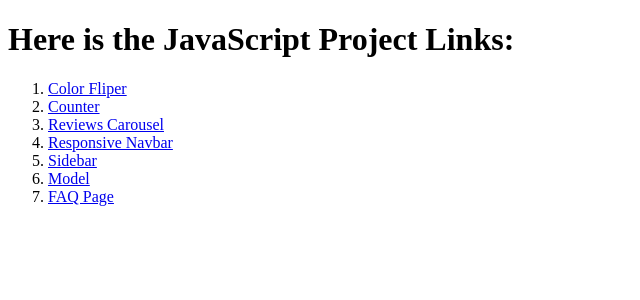
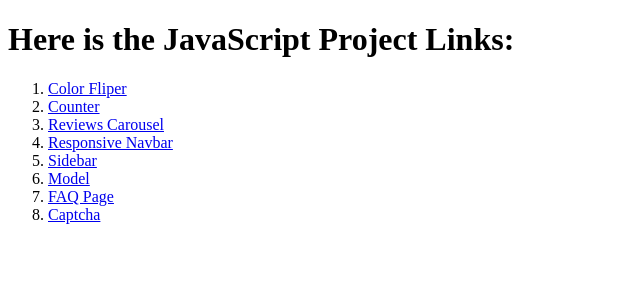
Before and after one commit to MTahir27/JavaScript_Projects, a PHP site: page / in a window 1280 px wide. Shown: the top 300 px of the page, without its empty margins (0-640 px from the left). Run offline with PHP 8.4, Linux system fonts and the light colour scheme.

Commit message:
Captcha Project Link Added

```diff
--- a/index.php
+++ b/index.php
@@ -32,6 +32,9 @@
         <li>
             <a href="7-FAQ_Page">FAQ Page</a>
         </li>
+        <li>
+            <a href="8-Captcha">Captcha</a>
+        </li>
     </ol>
 </body>
 
```
